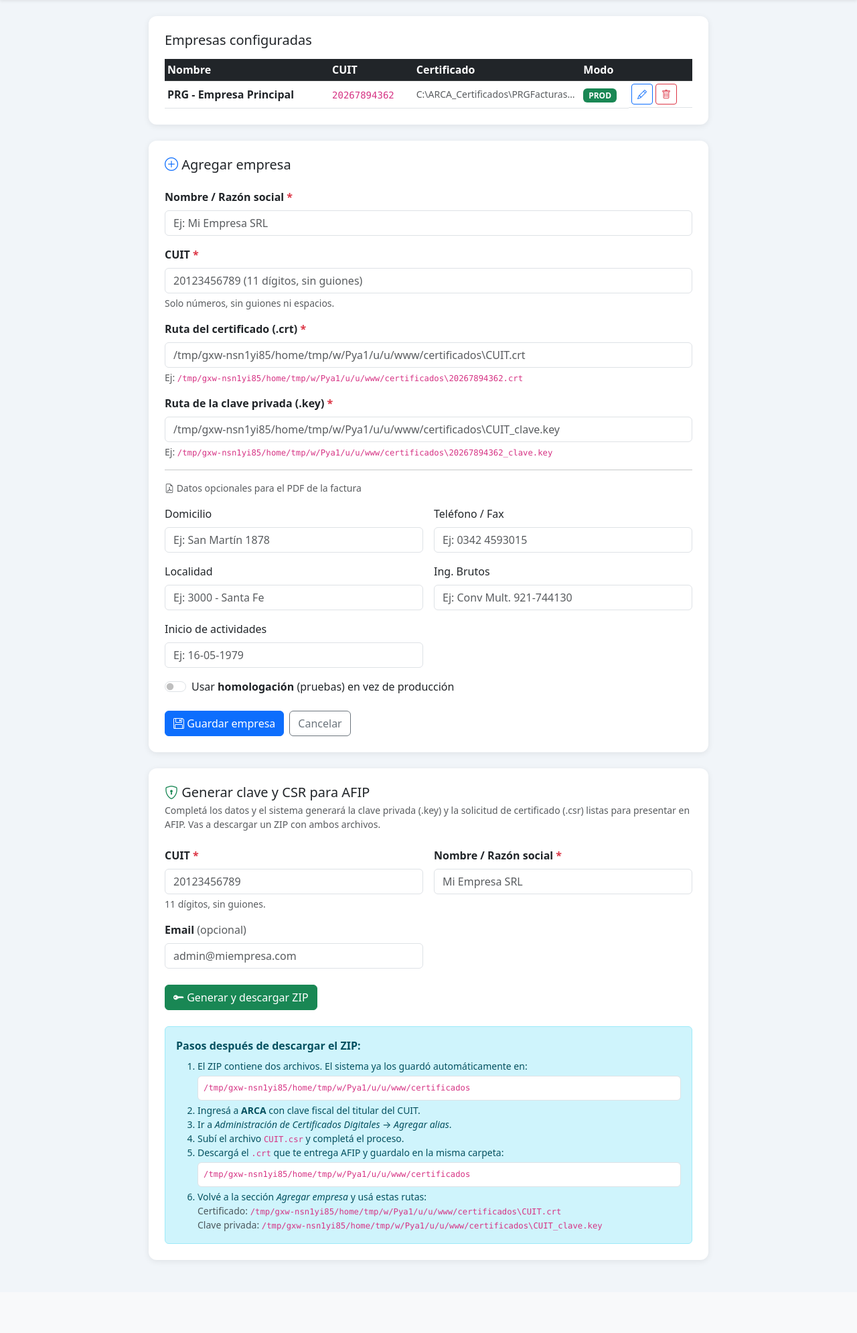
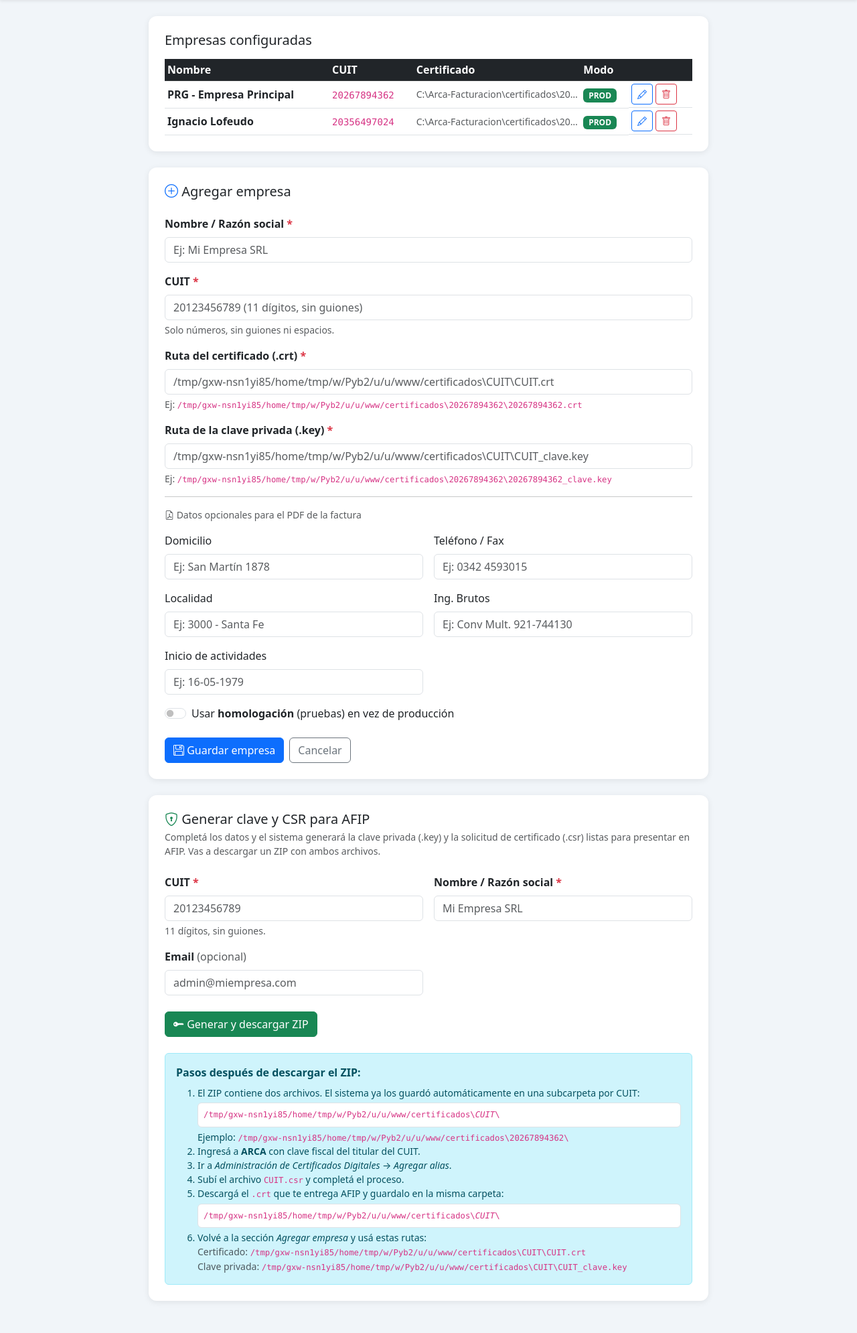
Before and after one commit to frodriguez77/Arca-Facturacion, a Flask app: page /admin in a window 1280 px wide. Shown: the part 63-2053 px from the top of the page at 67% size. Before the commit the page ends 1949 px from the top, so only its background shows below. Run offline with Flask 3, Linux system fonts and the light colour scheme.

Commit message:
Organizar certificados por CUIT y mejorar manejo de errores
- Certificados ahora se guardan en subcarpetas por CUIT (certificados/{CUIT}/)
- Validación previa de archivos cert/key antes de llamar a AFIP con mensaje claro
- Log de traceback completo en consola al fallar /procesar
- Actualizar rutas de Lofeudo en empresas.json a nueva estructura de carpetas
- Actualizar ejemplos y placeholders en admin.html con rutas por subcarpeta

Co-Authored-By: Claude Sonnet 4.6 <noreply@anthropic.com>

```diff
--- a/app.py
+++ b/app.py
@@ -3,6 +3,7 @@ import json
 import os
 import re
 import subprocess
+import traceback
 import uuid
 import zipfile
 from datetime import datetime
@@ -221,9 +222,17 @@ def procesar():
 
     wsaa_url, wsfe_wsdl = _empresa_urls(empresa)
 
+    # Verificar que existan los archivos de certificado antes de llamar a AFIP
+    cert_path = empresa.get('cert', '')
+    key_path  = empresa.get('key', '')
+    if not os.path.isfile(cert_path):
+        return jsonify({'error': f'Certificado no encontrado: {cert_path}\nAndá a Admin y actualizá la ruta del certificado (.crt)'}), 400
+    if not os.path.isfile(key_path):
+        return jsonify({'error': f'Clave privada no encontrada: {key_path}\nAndá a Admin y actualizá la ruta de la clave (.key)'}), 400
+
     try:
         token, sign = wsaa.get_ticket(
-            'wsfe', empresa['cert'], empresa['key'], wsaa_url, empresa['cuit']
+            'wsfe', cert_path, key_path, wsaa_url, empresa['cuit']
         )
         auth   = {'Token': token, 'Sign': sign, 'Cuit': int(empresa['cuit'])}
         client = wsfe.get_client(wsfe_wsdl)
@@ -295,6 +304,8 @@ def procesar():
         })
 
     except Exception as e:
+        tb = traceback.format_exc()
+        print(f"\n=== ERROR /procesar ===\n{tb}\n======================\n")
         return jsonify({'error': str(e)}), 500
 
 
@@ -452,8 +463,11 @@ def generar_csr():
     if not re.fullmatch(r'\d{11}', cuit):
         return jsonify({'error': 'El CUIT debe tener 11 dígitos sin guiones'}), 400
 
-    key_path = os.path.join(CERTS, f'{cuit}_clave.key')
-    csr_path = os.path.join(CERTS, f'{cuit}.csr')
+    # Subcarpeta por CUIT para mantener ordenado
+    cuit_dir = os.path.join(CERTS, cuit)
+    os.makedirs(cuit_dir, exist_ok=True)
+    key_path = os.path.join(cuit_dir, f'{cuit}_clave.key')
+    csr_path = os.path.join(cuit_dir, f'{cuit}.csr')
 
     try:
         openssl = encontrar_openssl()
--- a/empresas.json
+++ b/empresas.json
@@ -3,8 +3,21 @@
     "id": "prg",
     "nombre": "PRG - Empresa Principal",
     "cuit": "20267894362",
-    "cert": "C:\\ARCA_Certificados\\PRGFacturas_e4730afb1cab1ae.crt",
-    "key": "C:\\ARCA_Certificados\\mi_clave.key",
+    "cert": "C:\\Arca-Facturacion\\certificados\\20267894362\\PRGFacturas_e4730afb1cab1ae.crt",
+    "key": "C:\\Arca-Facturacion\\certificados\\20267894362\\mi_clave.key",
     "homologacion": false
+  },
+  {
+    "id": "estudiolofeudo",
+    "nombre": "Ignacio Lofeudo",
+    "cuit": "20356497024",
+    "cert": "C:\\Arca-Facturacion\\certificados\\20356497024\\IGfacturas_20ee84ed8f8cfe9f.crt",
+    "key": "C:\\Arca-Facturacion\\certificados\\20356497024\\20356497024_clave.key",
+    "homologacion": false,
+    "domicilio": "San Martin 1680 1 A",
+    "telefono": "",
+    "localidad": "Santa Fe",
+    "ing_brutos": "",
+    "inicio_actividades": ""
   }
 ]
--- a/templates/admin.html
+++ b/templates/admin.html
@@ -101,15 +101,15 @@
         <div class="mb-3">
           <label class="form-label fw-semibold">Ruta del certificado (.crt) <span class="text-danger">*</span></label>
           <input type="text" class="form-control" id="f-cert"
-                 placeholder="{{ certs_dir }}\CUIT.crt" required>
-          <div class="form-text">Ej: <code>{{ certs_dir }}\20267894362.crt</code></div>
+                 placeholder="{{ certs_dir }}\CUIT\CUIT.crt" required>
+          <div class="form-text">Ej: <code>{{ certs_dir }}\20267894362\20267894362.crt</code></div>
         </div>
 
         <div class="mb-3">
           <label class="form-label fw-semibold">Ruta de la clave privada (.key) <span class="text-danger">*</span></label>
           <input type="text" class="form-control" id="f-key"
-                 placeholder="{{ certs_dir }}\CUIT_clave.key" required>
-          <div class="form-text">Ej: <code>{{ certs_dir }}\20267894362_clave.key</code></div>
+                 placeholder="{{ certs_dir }}\CUIT\CUIT_clave.key" required>
+          <div class="form-text">Ej: <code>{{ certs_dir }}\20267894362\20267894362_clave.key</code></div>
         </div>
 
         <hr class="my-3">
@@ -201,10 +201,11 @@
         <strong>Pasos después de descargar el ZIP:</strong>
         <ol class="mb-0 mt-2 small">
           <li>
-            El ZIP contiene dos archivos. El sistema ya los guardó automáticamente en:
+            El ZIP contiene dos archivos. El sistema ya los guardó automáticamente en una subcarpeta por CUIT:
             <div class="mt-1 mb-1">
-              <code class="d-block p-2 bg-white rounded border">{{ certs_dir }}</code>
+              <code class="d-block p-2 bg-white rounded border">{{ certs_dir }}\<em>CUIT</em>\</code>
             </div>
+            Ejemplo: <code>{{ certs_dir }}\20267894362\</code>
           </li>
           <li>Ingresá a <strong>ARCA</strong> con clave fiscal del titular del CUIT.</li>
           <li>Ir a <em>Administración de Certificados Digitales</em> → <em>Agregar alias</em>.</li>
@@ -212,15 +213,15 @@
           <li>
             Descargá el <code>.crt</code> que te entrega AFIP y guardalo en la misma carpeta:
             <div class="mt-1 mb-1">
-              <code class="d-block p-2 bg-white rounded border">{{ certs_dir }}</code>
+              <code class="d-block p-2 bg-white rounded border">{{ certs_dir }}\<em>CUIT</em>\</code>
             </div>
           </li>
           <li>
             Volvé a la sección <em>Agregar empresa</em> y usá estas rutas:<br>
             <span class="text-muted">Certificado:</span>
-            <code>{{ certs_dir }}\CUIT.crt</code><br>
+            <code>{{ certs_dir }}\CUIT\CUIT.crt</code><br>
             <span class="text-muted">Clave privada:</span>
-            <code>{{ certs_dir }}\CUIT_clave.key</code>
+            <code>{{ certs_dir }}\CUIT\CUIT_clave.key</code>
           </li>
         </ol>
       </div>
```
